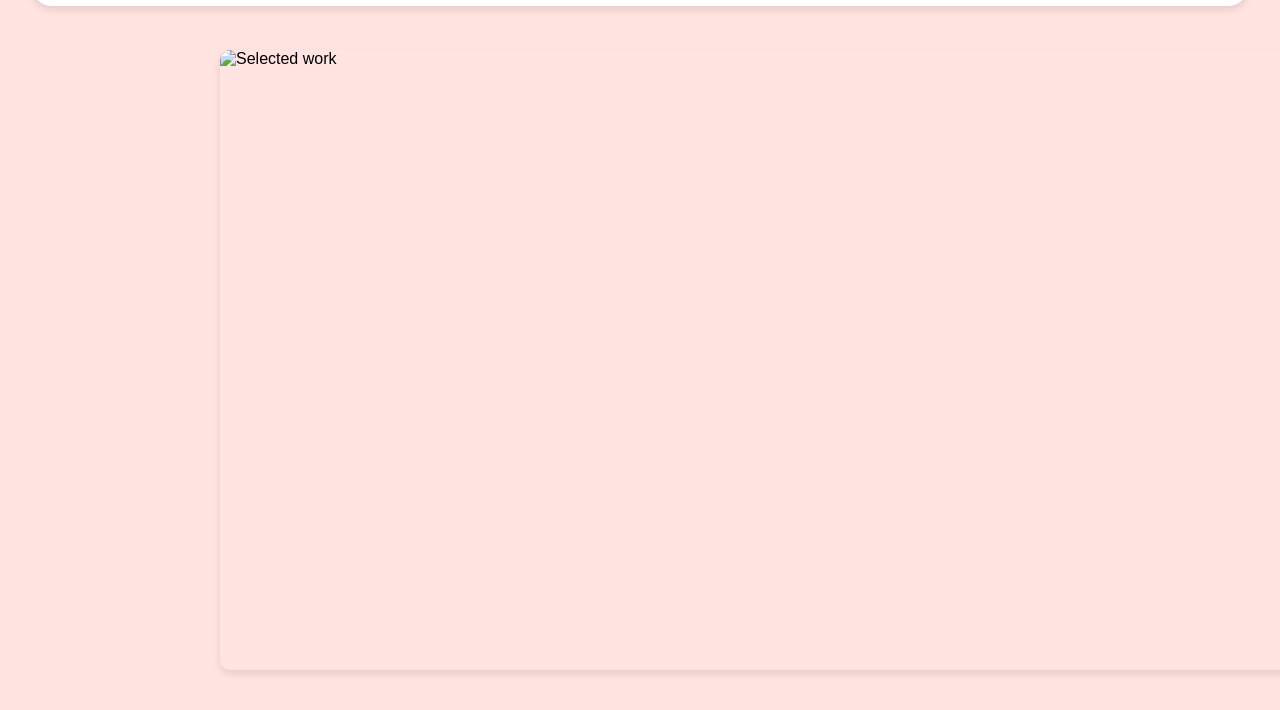
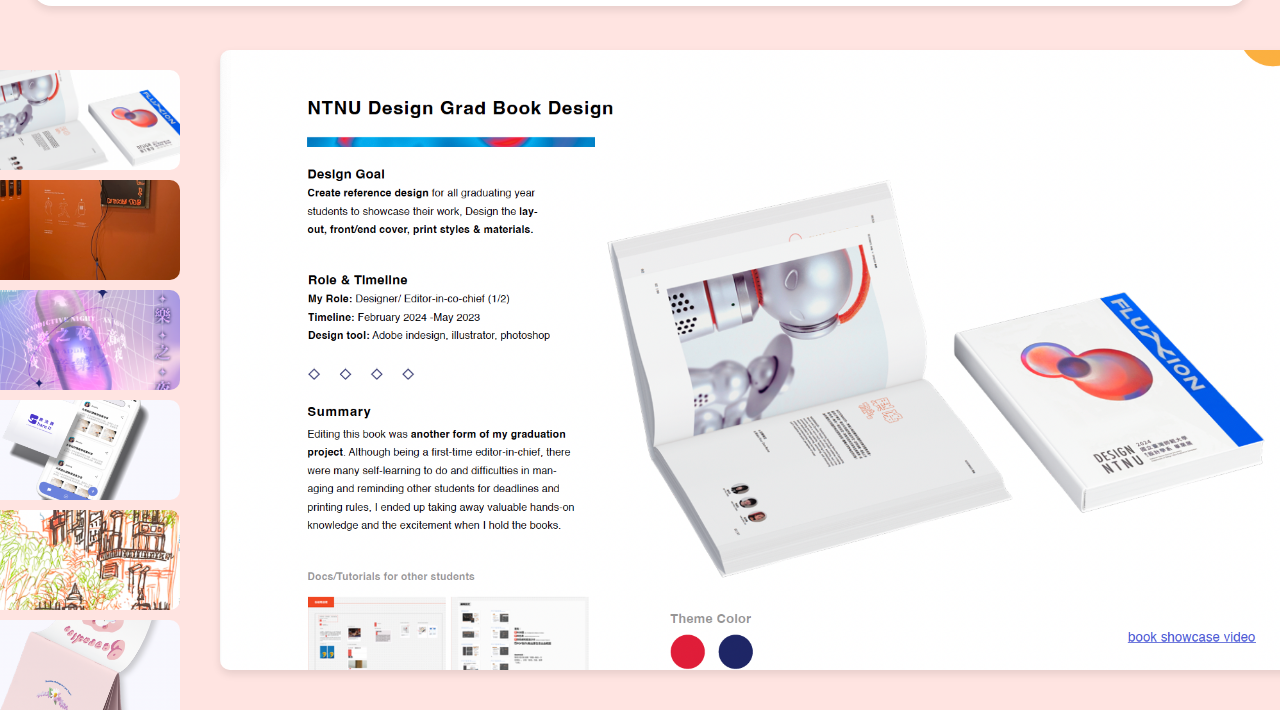
Before and after one commit to unacai0316/UnasPortfolio, a plain HTML site: page mywork.html in a window 1280 px wide. Shown: the part 90-800 px from the top of the page. Drawn offline with Linux system fonts and the light colour scheme; the site is published under a folder, as on GitHub Pages, so addresses that start at the root find nothing; a web font is replaced by a local one.

Commit message:
img url update

```diff
--- a/mywork.html
+++ b/mywork.html
@@ -25,17 +25,17 @@
     <main id="mywork">
         <div class="content">
             <div class="thumbnails">
-                <div class="thumbnail" onclick="showImage('/images/01.png')" style="background-image: url('/images/thumbnail_01.png');"></div>
-                <div class="thumbnail" onclick="showImage('/images/02.png')" style="background-image: url('/images/thumbnail_02.png');"></div>
-                <div class="thumbnail" onclick="showImage('/images/03.png')" style="background-image: url('/images/thumbnail_03.png');"></div>
-                <div class="thumbnail" onclick="showImage('/images/04.png')" style="background-image: url('/images/thumbnail_04.png');"></div>
-                <div class="thumbnail" onclick="showImage('/images/05.png')" style="background-image: url('/images/thumbnail_05.png');"></div>
-                <div class="thumbnail" onclick="showImage('/images/06.png')" style="background-image: url('/images/thumbnail_06.png');"></div>
-                <div class="thumbnail" onclick="showImage('/images/07.png')" style="background-image: url('/images/thumbnail_07.png');"></div>
-                <div class="thumbnail" onclick="showImage('/images/08.png')" style="background-image: url('/images/thumbnail_08.png');"></div>
+                <div class="thumbnail" onclick="showImage('images/01.png')" style="background-image: url('images/thumbnail_01.png');"></div>
+                <div class="thumbnail" onclick="showImage('images/02.png')" style="background-image: url('images/thumbnail_02.png');"></div>
+                <div class="thumbnail" onclick="showImage('images/03.png')" style="background-image: url('images/thumbnail_03.png');"></div>
+                <div class="thumbnail" onclick="showImage('images/04.png')" style="background-image: url('images/thumbnail_04.png');"></div>
+                <div class="thumbnail" onclick="showImage('images/05.png')" style="background-image: url('images/thumbnail_05.png');"></div>
+                <div class="thumbnail" onclick="showImage('images/06.png')" style="background-image: url('images/thumbnail_06.png');"></div>
+                <div class="thumbnail" onclick="showImage('images/07.png')" style="background-image: url('images/thumbnail_07.png');"></div>
+                <div class="thumbnail" onclick="showImage('images/08.png')" style="background-image: url('images/thumbnail_08.png');"></div>
             </div>
             <div class="main-image">
-                <img id="main-img" src="/images/01.png" alt="Selected work">
+                <img id="main-img" src="images/01.png" alt="Selected work">
             </div>
         </div>
     </main>
```
